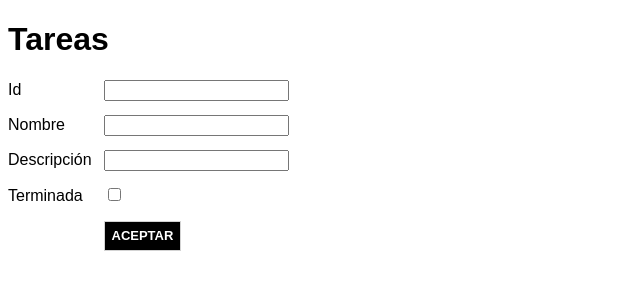
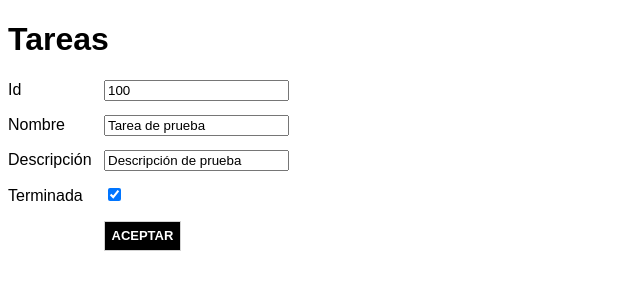
Before and after one commit to javierlete/201910-tareas, an Angular app: page /tareas/form in a window 1280 px wide. Shown: the top 300 px of the page, without its empty margins (0-640 px from the left). Built offline with nearby package versions, Linux system fonts and the light colour scheme.

Commit message:
Formulario con enlace de datos

```diff
--- a/src/app/app.module.ts
+++ b/src/app/app.module.ts
@@ -5,6 +5,8 @@ import { AppRoutingModule } from './app-routing.module';
 import { AppComponent } from './app.component';
 import { TareasTablaComponent } from './tareas-tabla/tareas-tabla.component';
 import { TareaFormComponent } from './tarea-form/tarea-form.component';
+
+import { FormsModule } from '@angular/forms';
 
 @NgModule({
   declarations: [
@@ -14,7 +16,8 @@ import { TareaFormComponent } from './tarea-form/tarea-form.component';
   ],
   imports: [
     BrowserModule,
-    AppRoutingModule
+    AppRoutingModule,
+    FormsModule
   ],
   providers: [],
   bootstrap: [AppComponent]
--- a/src/app/tarea-form/tarea-form.component.html
+++ b/src/app/tarea-form/tarea-form.component.html
@@ -1,19 +1,19 @@
 <form>
     <div>
         <label for="id">Id</label>
-        <input type="number" />
+        <input type="number" name="id" [(ngModel)]="tarea.id" readonly />
     </div>
     <div>
         <label for="nombre">Nombre</label>
-        <input type="text" />
+        <input type="text" name="nombre" [(ngModel)]="tarea.nombre" />
     </div>
     <div>
         <label for="descripcion">Descripción</label>
-        <input type="text" />
+        <input type="text" name="descripcion" [(ngModel)]="tarea.descripcion" />
     </div>
     <div>
         <label for="terminada">Terminada</label>
-        <input type="checkbox" />
+        <input type="checkbox" name="terminada" [(ngModel)]="tarea.terminada" />
     </div>
     <div>
         <label for=""></label>
--- a/src/app/tarea-form/tarea-form.component.ts
+++ b/src/app/tarea-form/tarea-form.component.ts
@@ -1,15 +1,16 @@
 import { Component, OnInit } from '@angular/core';
+import { Tarea } from '../tarea';
 
 @Component({
   selector: 'app-tarea-form',
   templateUrl: './tarea-form.component.html',
   styleUrls: ['./tarea-form.component.css']
 })
-export class TareaFormComponent implements OnInit {
-
-  constructor() { }
-
-  ngOnInit() {
-  }
-
+export class TareaFormComponent {
+  tarea: Tarea = {
+    id: 100,
+    nombre: 'Tarea de prueba',
+    descripcion: 'Descripción de prueba',
+    terminada: true
+  };
 }
```
